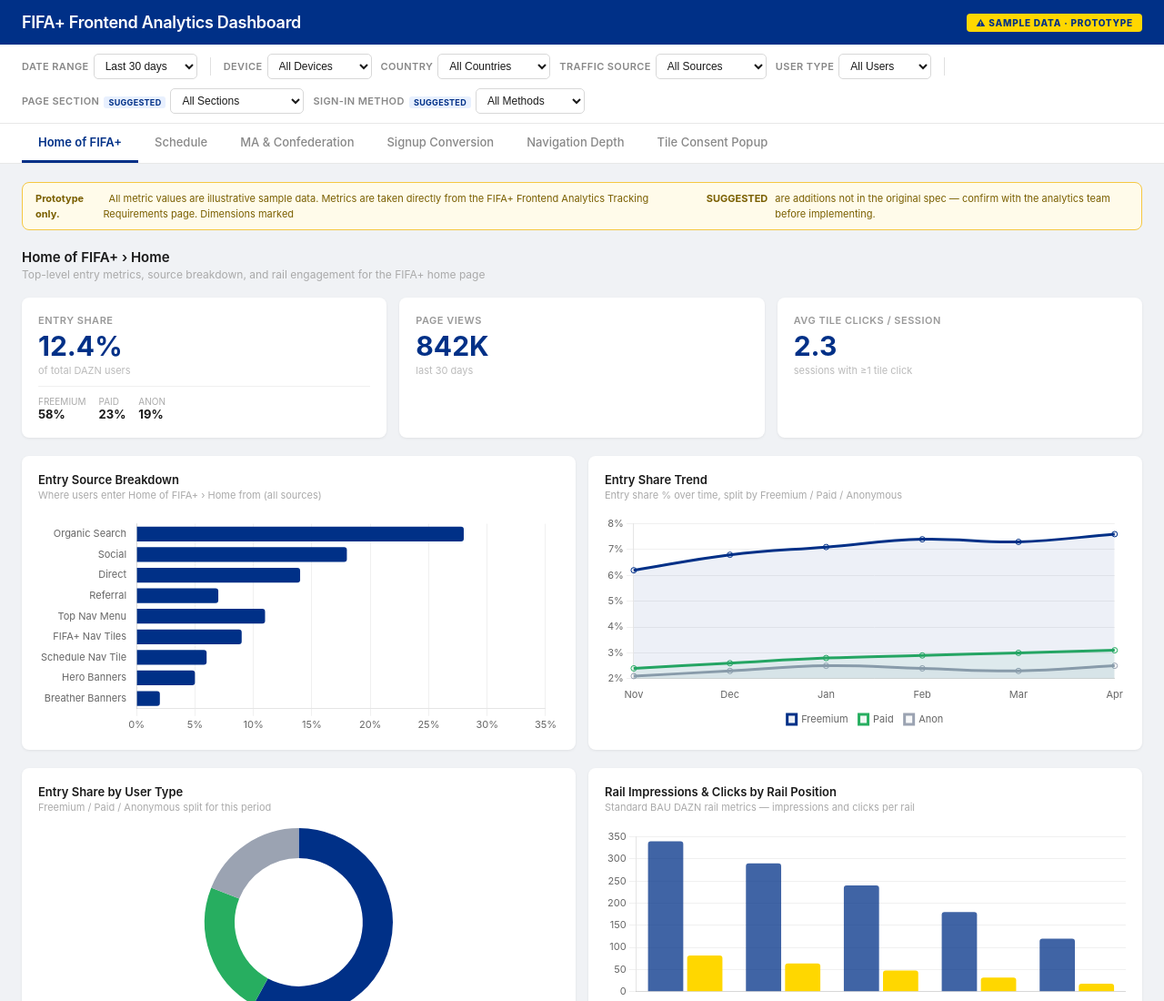
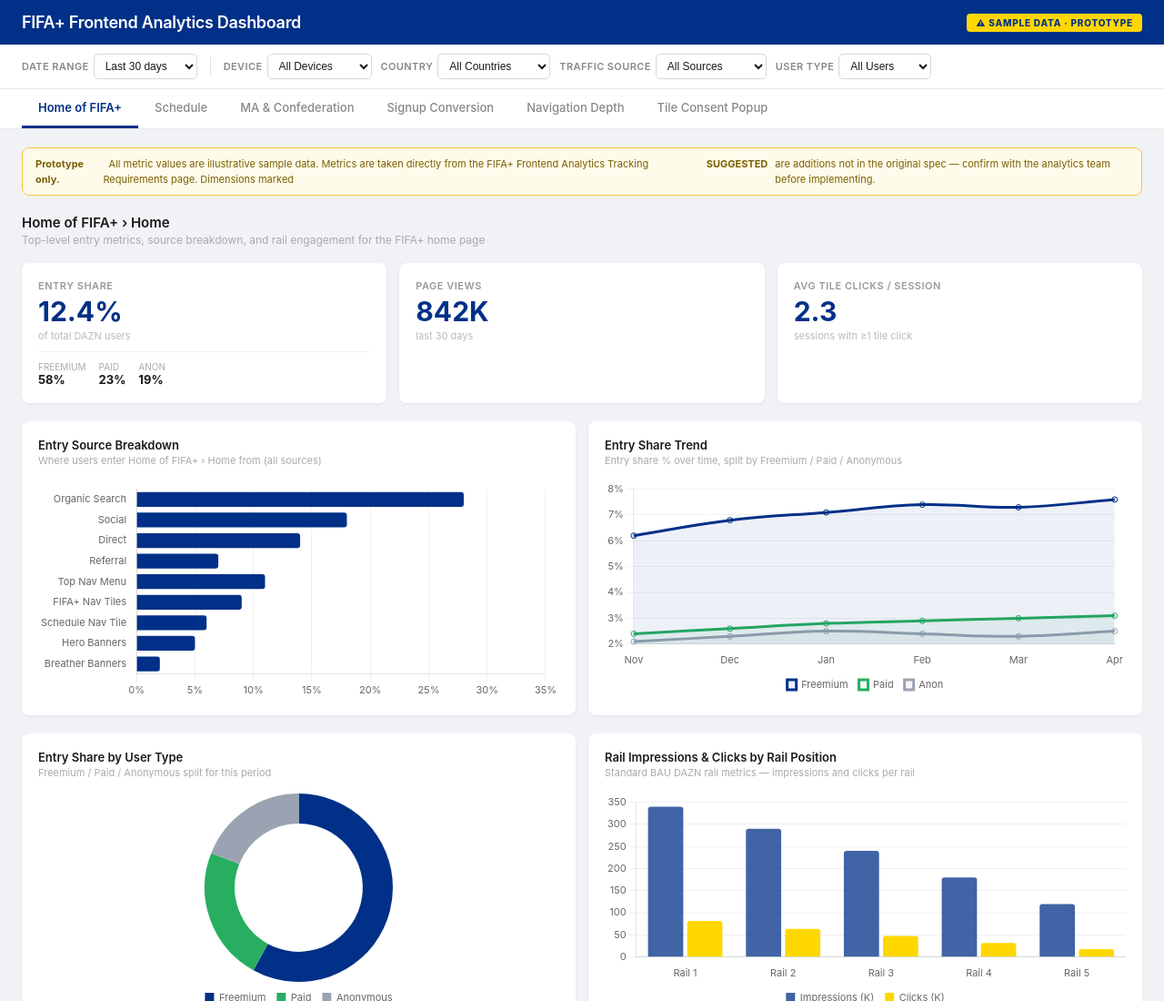
Before and after one commit to apurvpandit/blue-in-green, a plain HTML site: page index.html in a window 1280 px wide. Shown: the top 1100 px of the page at 91% size. Drawn offline with nearby package versions, Linux system fonts and the light colour scheme.

Commit message:
Remove suggested filters from filter bar

```diff
--- a/index.html
+++ b/index.html
@@ -156,32 +156,6 @@
       <option>Freemium</option>
       <option>Paid</option>
       <option>Anonymous</option>
-    </select>
-  </div>
-  <div class="filter-sep"></div>
-  <!-- Suggested additional dimensions -->
-  <div class="filter-group">
-    <label>Page Section <span class="suggested-badge">SUGGESTED</span></label>
-    <select>
-      <option>All Sections</option>
-      <option>Home</option>
-      <option>Schedule</option>
-      <option>Member Association</option>
-      <option>Confederation</option>
-      <option>Archive</option>
-      <option>Originals</option>
-      <option>All MA</option>
-    </select>
-  </div>
-  <div class="filter-group">
-    <label>Sign-in Method <span class="suggested-badge">SUGGESTED</span></label>
-    <select>
-      <option>All Methods</option>
-      <option>FIFA+ SSO</option>
-      <option>Direct Email</option>
-      <option>Google SSO</option>
-      <option>Facebook SSO</option>
-      <option>Apple SSO</option>
     </select>
   </div>
 </div>
```
